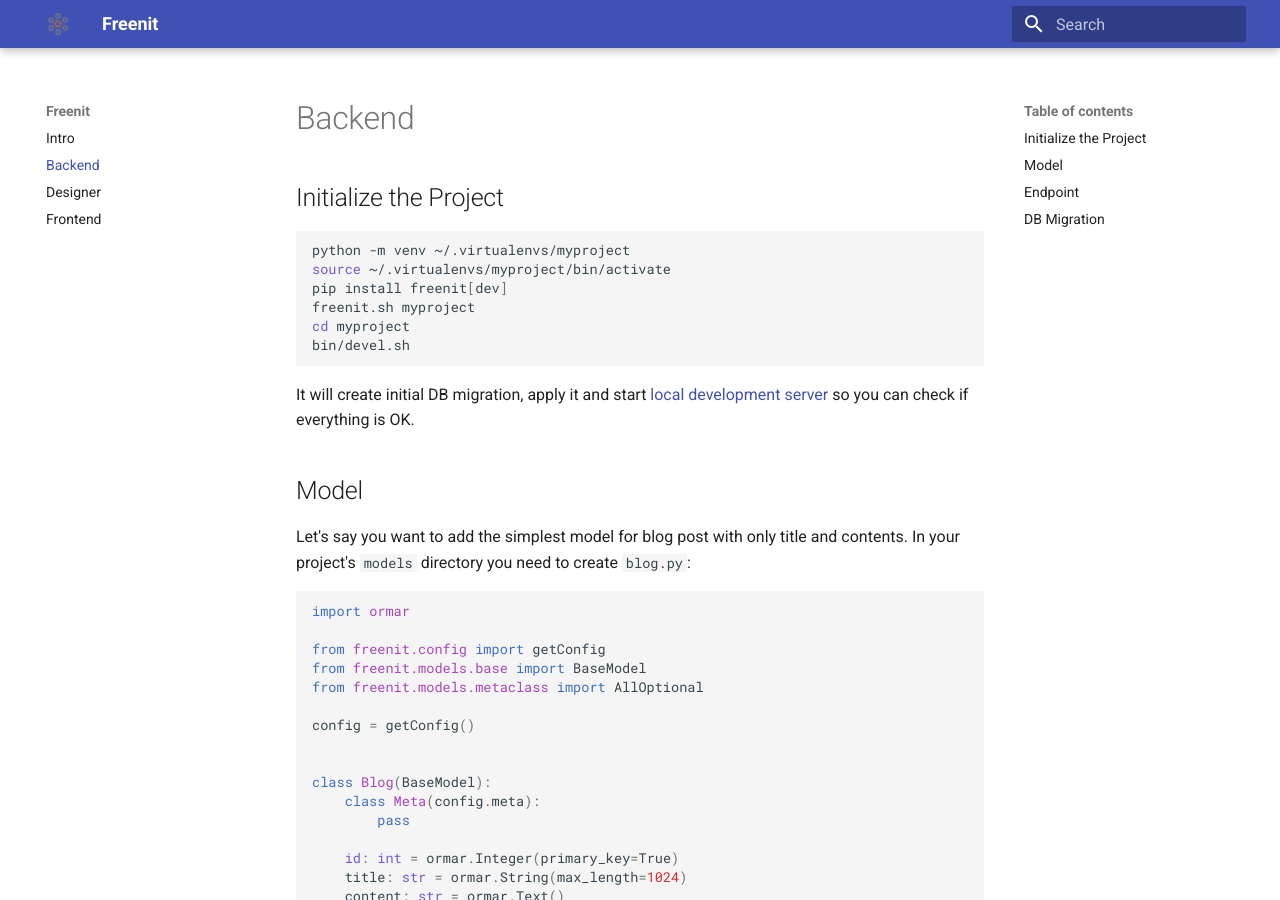
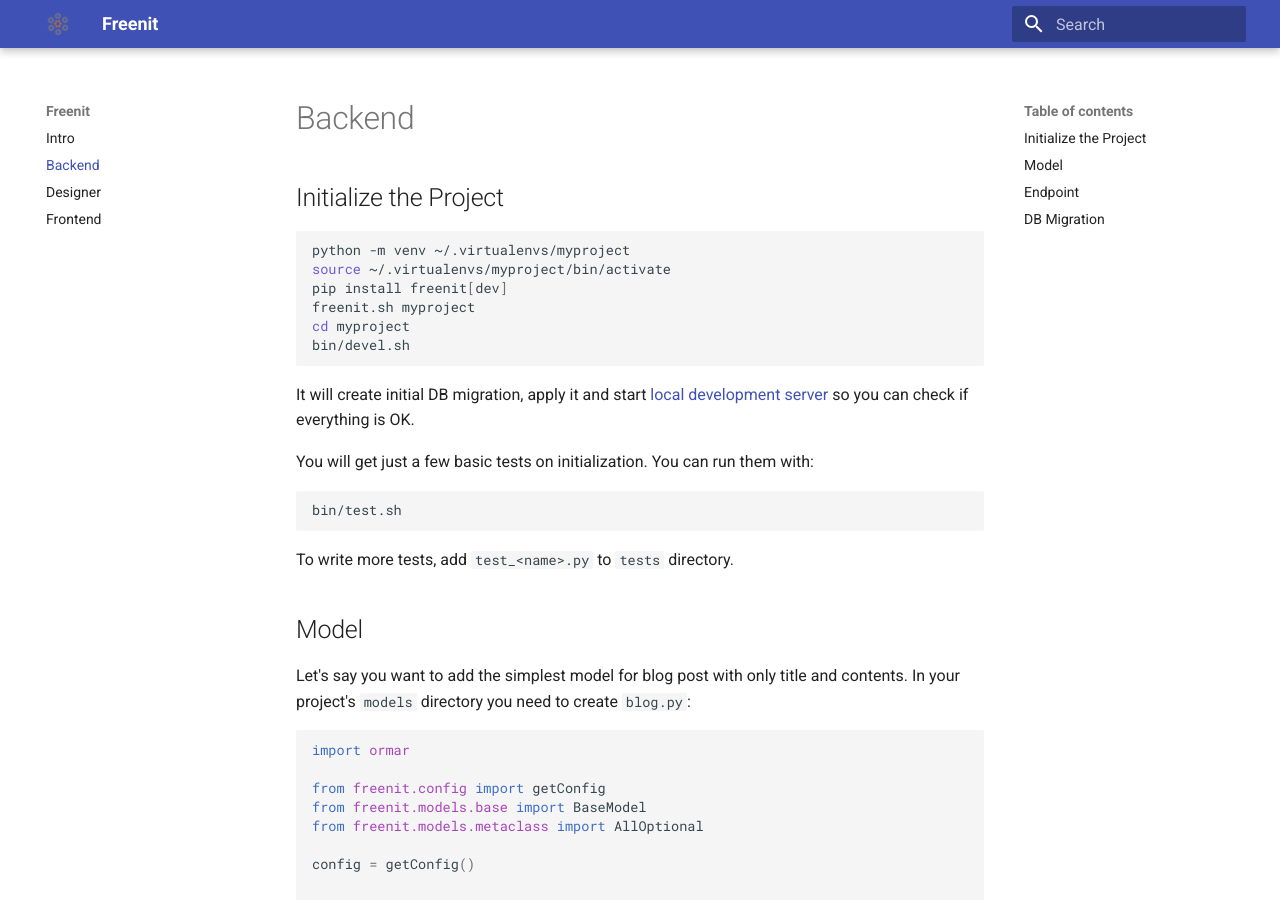
Before and after one commit to freenit-framework/doc, an MkDocs documentation site: the page built from docs/backend.md, in a window 1280 px wide and 900 px high. Built offline with MkDocs 1.6.1 and Material for MkDocs 9.7.7, drawn with Linux system fonts in a browser that asks for light colours.

Commit message:
Add backend tests

````diff
--- a/docs/backend.md
+++ b/docs/backend.md
@@ -12,6 +12,13 @@ bin/devel.sh
 It will create initial DB migration, apply it and start
 [local development server](http://localhost:5000/api/v1) so you can check if
 everything is OK.
+
+You will get just a few basic tests on initialization. You can run them with:
+```bash
+bin/test.sh
+```
+
+To write more tests, add `test_<name>.py` to `tests` directory.
 
 
 ## Model
````
